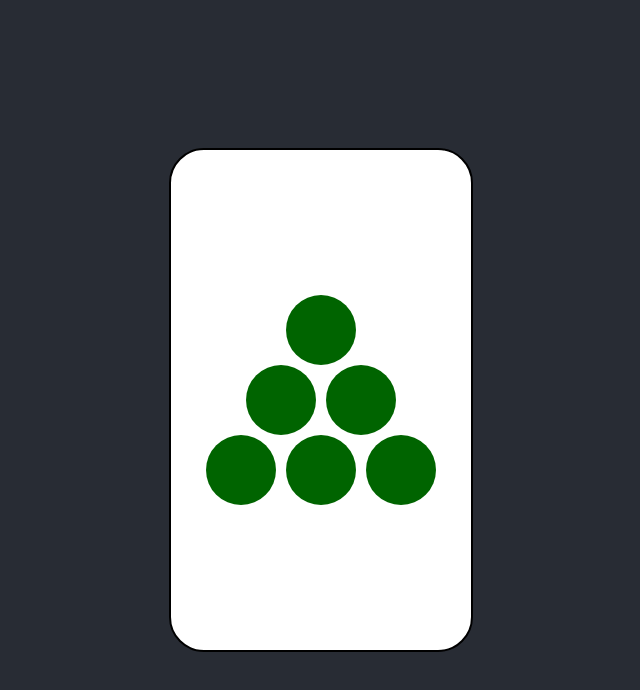
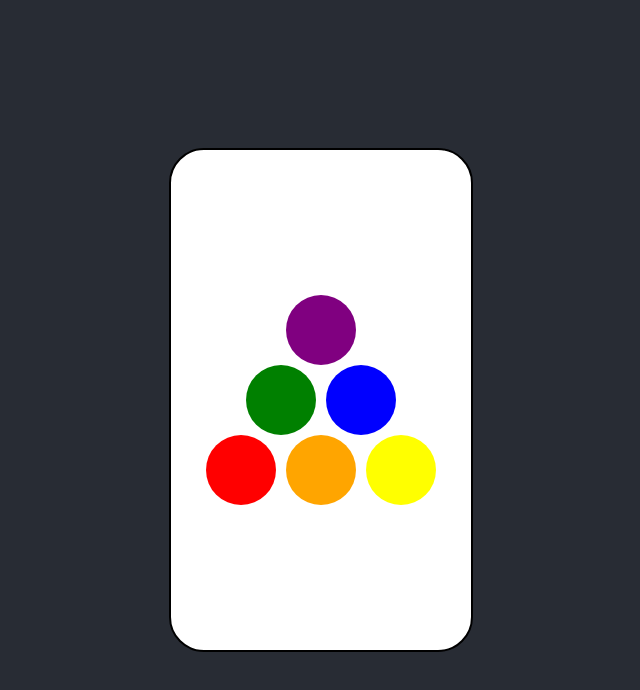
Before and after one commit to bungernt12/dot-bop, a React (Create React App) app: page /PatternSolo in a window 1280 px wide. Shown: the top 690 px of the page, without its empty margins (319-959 px from the left). Built offline with nearby package versions, Linux system fonts and the light colour scheme.

Commit message:
Pattern Dots have rainbow colors

```diff
--- a/src/Components/PatternSoloGame.js
+++ b/src/Components/PatternSoloGame.js
@@ -107,19 +107,33 @@ const squareSize = { width: 300, height: 500 };
 // };
 
 const PatternSoloPlayingField = (props) => {
+  const handleDotClick = () => {};
+
   return (
     <div className="playingRectangle simon">
       <div className="simonRow">
-        <div className="dot dotSimon"></div>
+        <div
+          className="dot dotSimon"
+          style={{ backgroundColor: "purple" }}
+        ></div>
       </div>
       <div className="simonRow">
-        <div className="dot dotSimon"></div>
-        <div className="dot dotSimon"></div>
+        <div
+          className="dot dotSimon"
+          style={{ backgroundColor: "green" }}
+        ></div>
+        <div className="dot dotSimon" style={{ backgroundColor: "blue" }}></div>
       </div>
       <div className="simonRow">
-        <div className="dot dotSimon"></div>
-        <div className="dot dotSimon"></div>
-        <div className="dot dotSimon"></div>
+        <div className="dot dotSimon" style={{ backgroundColor: "red" }}></div>
+        <div
+          className="dot dotSimon"
+          style={{ backgroundColor: "orange" }}
+        ></div>
+        <div
+          className="dot dotSimon"
+          style={{ backgroundColor: "yellow" }}
+        ></div>
       </div>
     </div>
   );
```
